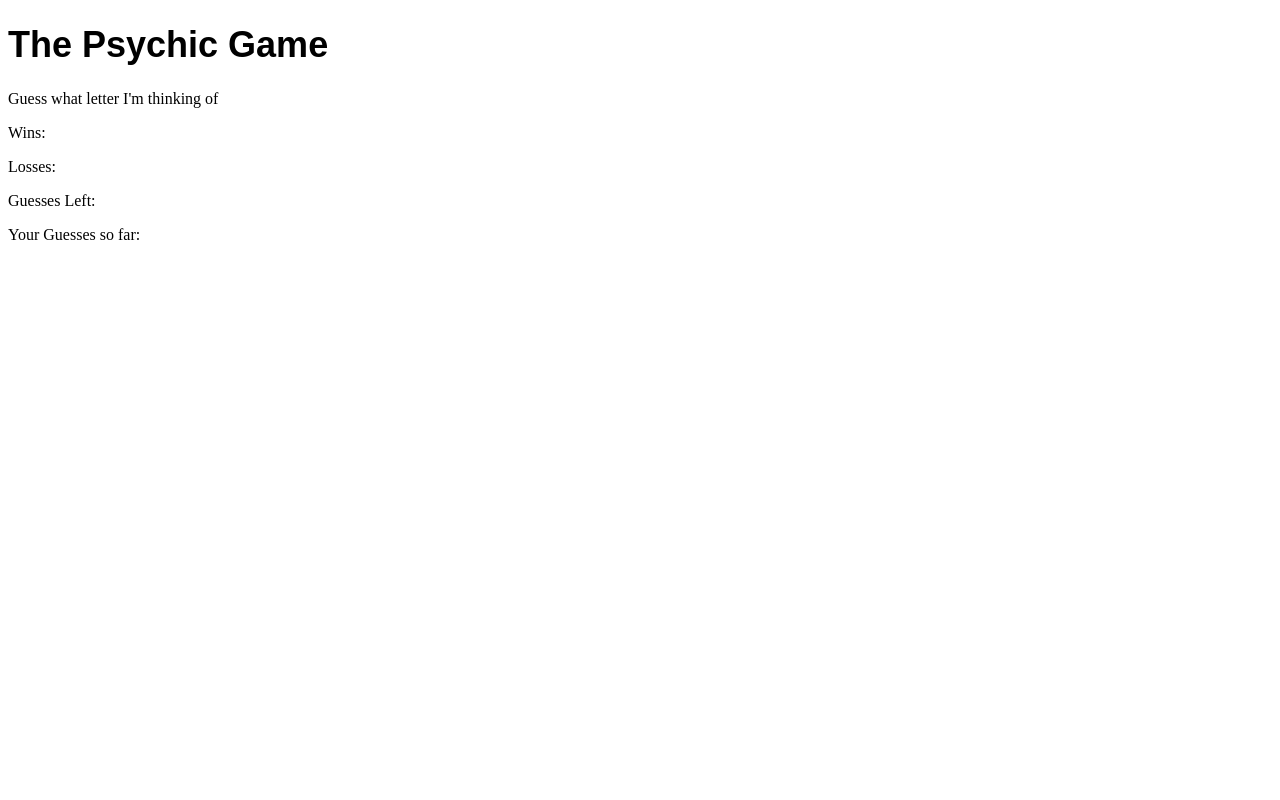
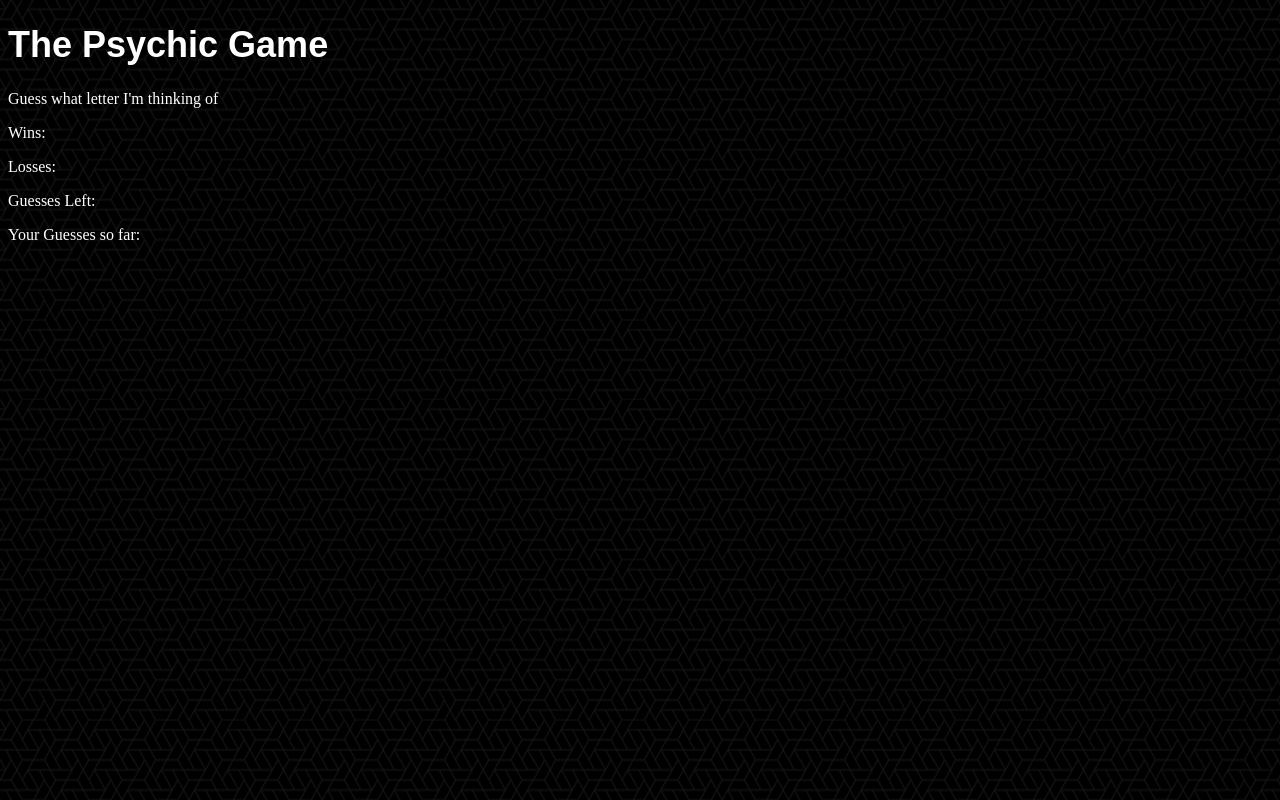
Before and after one commit to eunji120/Psychic-Game, a plain HTML site: page index.html in a window 1280 px wide. Drawn offline with Linux system fonts and the light colour scheme; files that its build step writes are made by us from their sources.

Commit message:
Edited files

```diff
--- a/assets/css/style.css
+++ b/assets/css/style.css
@@ -1,7 +1,14 @@
-
+body {
+    background-image: url("../images/hex-dark/hex-dark.png");
+}
 
 h1 {
     font-family: Arial, Helvetica, sans-serif;
     font-weight: bold;
     font-size: 36px;
+    color: white;
 }
+
+p {
+    color: white;
+}
--- a/index.html
+++ b/index.html
@@ -4,7 +4,7 @@
     <meta charset="UTF-8">
     <meta name="viewport" content="width=device-width, initial-scale=1.0">
     <meta http-equiv="X-UA-Compatible" content="ie=edge">
-    <link rel="stylesheet" href="style.css">
+    <link rel="stylesheet" href="assets/css/style.css">
     <title>Psychic Game</title>
 </head>
 <body>
@@ -21,7 +21,7 @@
 
     <p>Your Guesses so far:</p>
 
-<script type="text/javascript" src="game.js">
+<script type="text/javascript" src="assets/javascript/game.js">
 
 
 </script>
```
